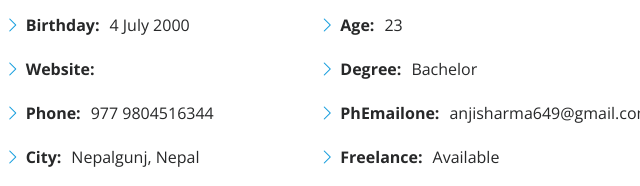
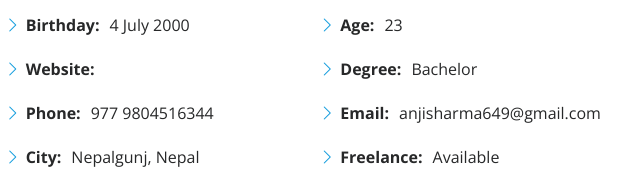
Before and after one commit to Anjali12234/portfolio, a plain HTML site: page index.html in a window 1280 px wide. Shown: the part 1155-1341 px from the top of the page, 640-1280 px from the left. Drawn offline with nearby package versions, Linux system fonts and the light colour scheme.

Commit message:
Email Change

```diff
--- a/index.html
+++ b/index.html
@@ -150,7 +150,7 @@
                   </li>
                   <li>
                     <i class="bi bi-chevron-right"></i>
-                    <strong>PhEmailone:</strong>
+                    <strong>Email:</strong>
                     <span>anjisharma649@gmail.com</span>
                   </li>
                   <li>
```
